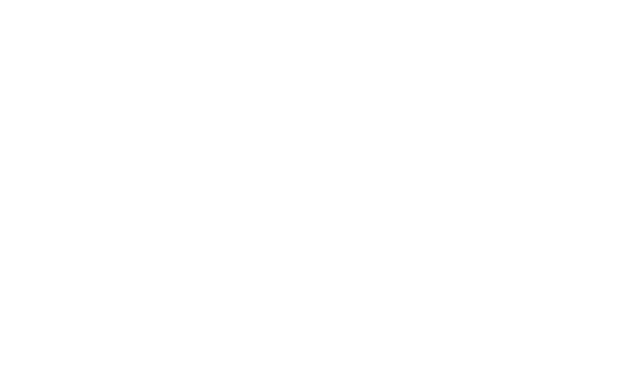
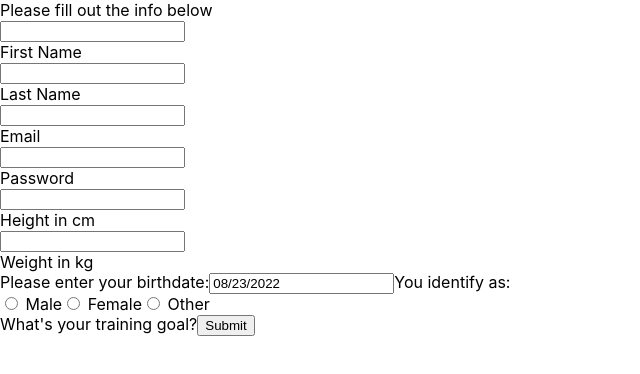
Before and after one commit to Mikoolio41/final_project, a React (Create React App) app in the folder client/: page /register in a window 1280 px wide. Before the commit this address had no page. Shown: the top 374 px of the page, without its empty margins (0-640 px from the left). Built offline with nearby package versions, Linux system fonts and the light colour scheme.

Commit message:
signup page

```diff
--- a/client/src/containers/Signup.js
+++ b/client/src/containers/Signup.js
@@ -1 +1,134 @@
-// first last name, email password, rest of the info about the user
+import React from "react";
+import Birthdate from "../components/Birthdate.js";
+// import { router } from "/server/routes/plans";
+import Gender from "../components/Gender.js";
+
+// user and password
+// regex
+
+// let regexEmail = new RegExp("[a-z0-9]+@[a-z]+.[a-z]{2,3}");
+
+// let testEmails = [
+//   "notanemail.com",
+//   "workingexample@email.com",
+//   "another_working@somethingelse.org",
+//   "notworking@1.com",
+// ];
+
+// testEmails.forEach((address) => {
+//   console.log(regexEmail.test(address));
+// });
+
+// let regexPass = new RegExp("^(?=.*[0-9])(?=.*[a-z])(?=.*[A-Z]).{8,15}$");
+
+// let testPass = ["mika345", "Ha489!@-fsdkjf", "Gyhfdkd398402", "fjdsjhO934?$"];
+
+// testPass.forEach((pass) => {
+//   console.log(regexPass.test(pass));
+// });
+
+function Signup() {
+  return (
+    <div className="form">
+      <div className="title">Please fill out the info below</div>
+      {/* <div className="subtitle">Please insert your info:</div> */}
+      <div className="input-container ic1">
+        <input
+          className="input"
+          type="text"
+          id="first_name"
+          name="first_name"
+          placeholder=" "
+        />
+        <div className="cut"></div>
+        <label className="placeholder" for="first_name">
+          First Name
+        </label>
+      </div>
+      <div className="input-container ic1">
+        <input
+          className="input"
+          type="text"
+          id="last_name"
+          name="last_name"
+          placeholder=" "
+        />
+        <div className="cut"></div>
+        <label className="placeholder" for="last_name">
+          Last Name
+        </label>
+      </div>
+      <div className="input-container ic1">
+        <input
+          className="input"
+          type="text"
+          id="email"
+          name="email"
+          placeholder=" "
+        />
+        <div className="cut"></div>
+        <label className="placeholder" for="email">
+          Email
+        </label>
+      </div>
+      <div className="input-container ic1">
+        <input
+          className="input"
+          type="text"
+          id="password"
+          name="password"
+          placeholder=" "
+        />
+        <div className="cut"></div>
+        <label className="placeholder" for="password">
+          Password
+        </label>
+      </div>
+      <div className="input-container ic1">
+        <input
+          className="input"
+          type="text"
+          id="height"
+          name="height"
+          placeholder=" "
+        />
+        <div className="cut"></div>
+        <label className="placeholder" for="height">
+          Height in cm
+        </label>
+      </div>
+      <div className="input-container ic2">
+        <input
+          type="text"
+          id="weight"
+          className="input"
+          name="weight"
+          placeholder=" "
+        />
+        <div className="cut"></div>
+        <label className="placeholder" for="weight">
+          Weight in kg
+        </label>
+      </div>
+      <div className="input-container ic2">
+        <label className="labelBirthdate" for="birthday">
+          Please enter your birthdate:
+        </label>
+        <Birthdate />
+        <label className="labelGender" for="gender">
+          You identify as:
+        </label>
+        <Gender name="gender" />
+        <label className="goal labelGoal" for="goal">
+          What's your training goal?
+        </label>
+        {/* <Goal name="goal" /> */}
+        <button className="submit" type="submit">
+          Submit
+        </button>
+      </div>
+    </div>
+  );
+}
+
+export default Signup;
--- a/client/src/index.js
+++ b/client/src/index.js
@@ -5,12 +5,14 @@
 import { BrowserRouter, Route, Routes } from "react-router-dom";
 import Image from "../src/components/Image";
 import Homepage from "./containers/Homepage";
+import Signup from "./containers/Signup";
 
 const root = ReactDOM.createRoot(document.getElementById("root"));
 root.render(
   <BrowserRouter>
     <Routes>
       <Route path="/" element={<Homepage />} />
+      <Route path="/register" element={<Signup />} />
       <Route path="/home" element={<Image />} />
       {/* <Route path="/" element={<Form />} /> */}
     </Routes>
```
Also changed, not shown: client/src/containers/Login.js (+1 -23 lines).
